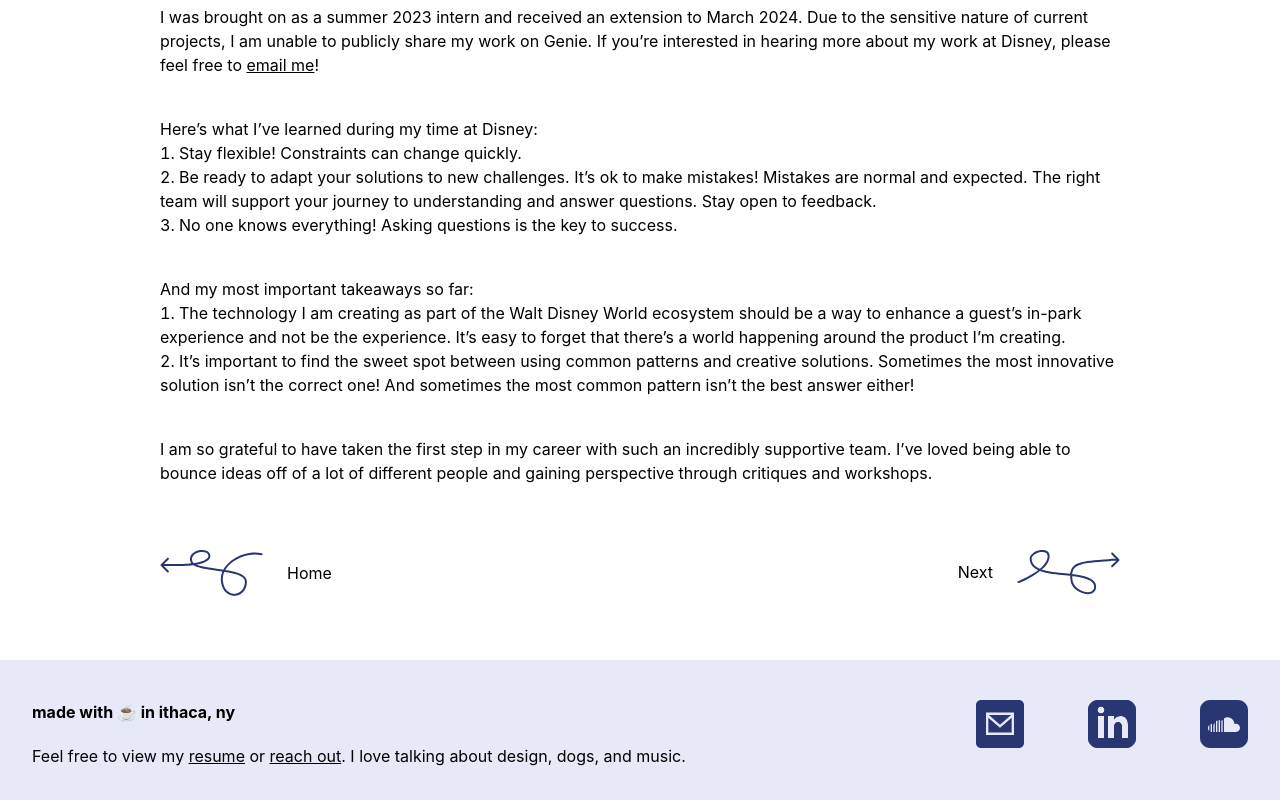
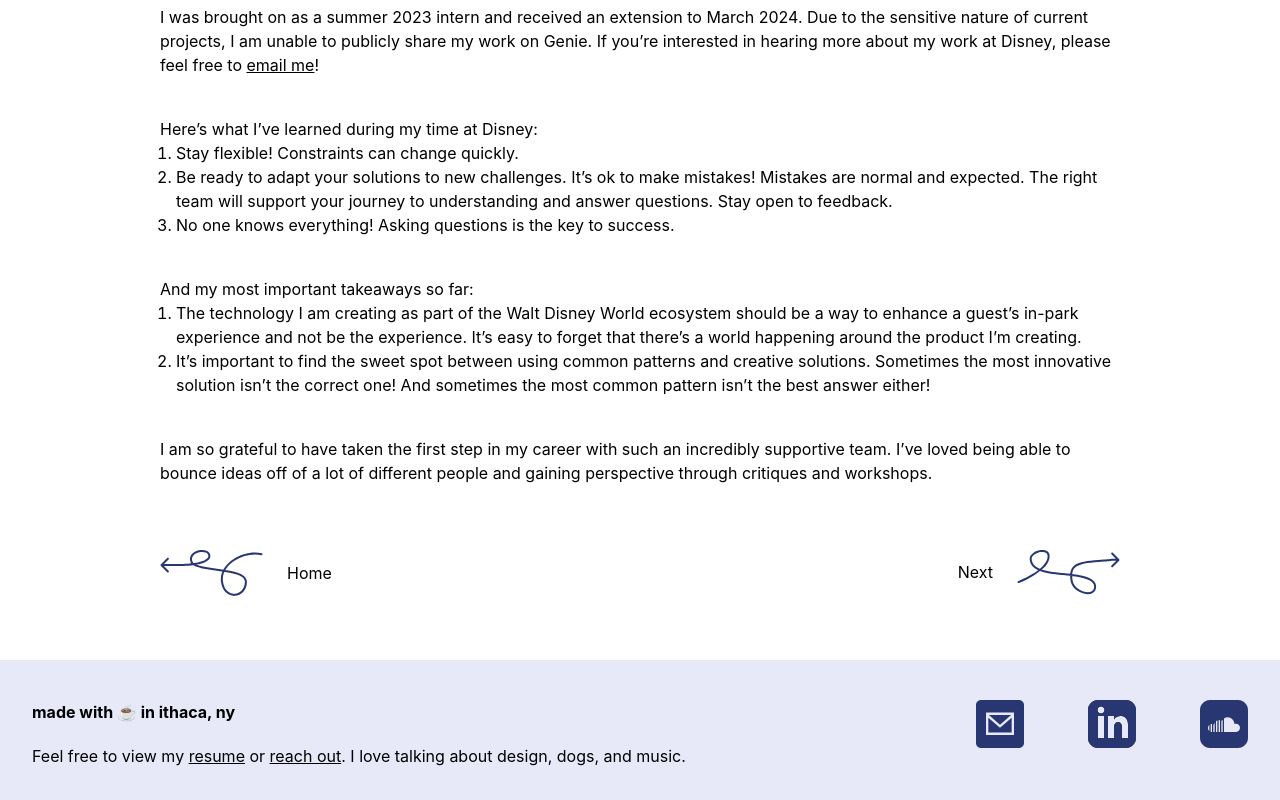
Before and after one commit to michelleli01/larrisa-portfolio, a SvelteKit app: page /work/disney in a window 1280 px wide. Shown: the part 982-1782 px from the top of the page. Built offline with nearby package versions, Linux system fonts and the light colour scheme; a web font is replaced by a local one.

Commit message:
minor changes

```diff
--- a/src/routes/work/disney/+page.svelte
+++ b/src/routes/work/disney/+page.svelte
@@ -34,7 +34,7 @@
 		</p>
 		<div>
 			<p>Here’s what I’ve learned during my time at Disney:</p>
-			<ol class="list-decimal list-inside">
+			<ol class="pl-4 list-decimal list-outside">
 				<li>Stay flexible! Constraints can change quickly.</li>
 				<li>
 					Be ready to adapt your solutions to new challenges. It’s ok to make mistakes! Mistakes are
@@ -46,7 +46,7 @@
 		</div>
 		<div>
 			<p>And my most important takeaways so far:</p>
-			<ol class="list-decimal list-inside">
+			<ol class="pl-4 list-decimal list-outside">
 				<li>
 					The technology I am creating as part of the Walt Disney World ecosystem should be a way to
 					enhance a guest’s in-park experience and not be the experience. It’s easy to forget that
```
